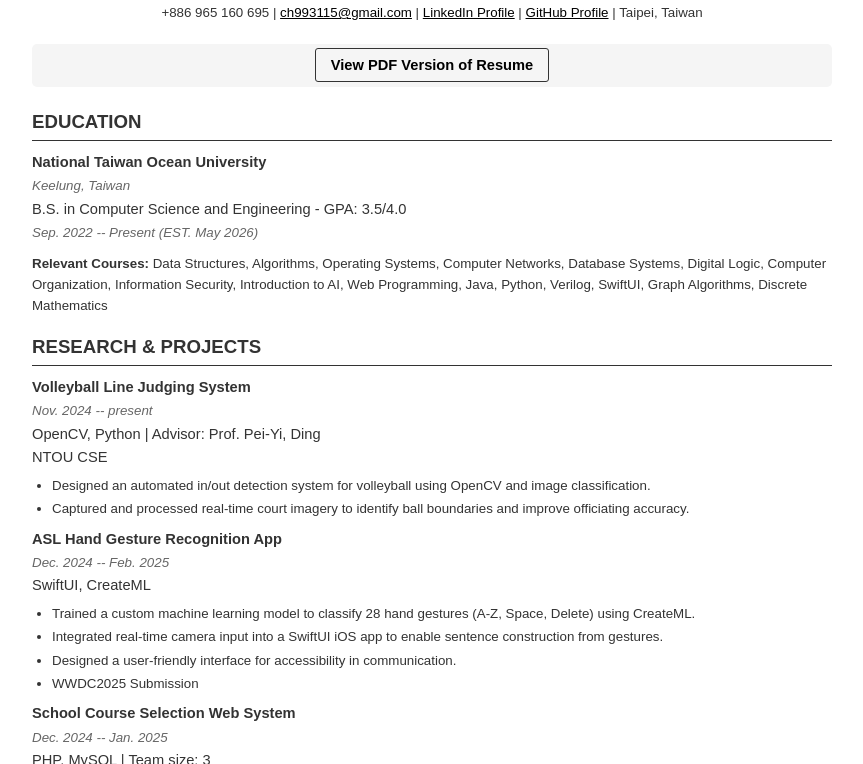
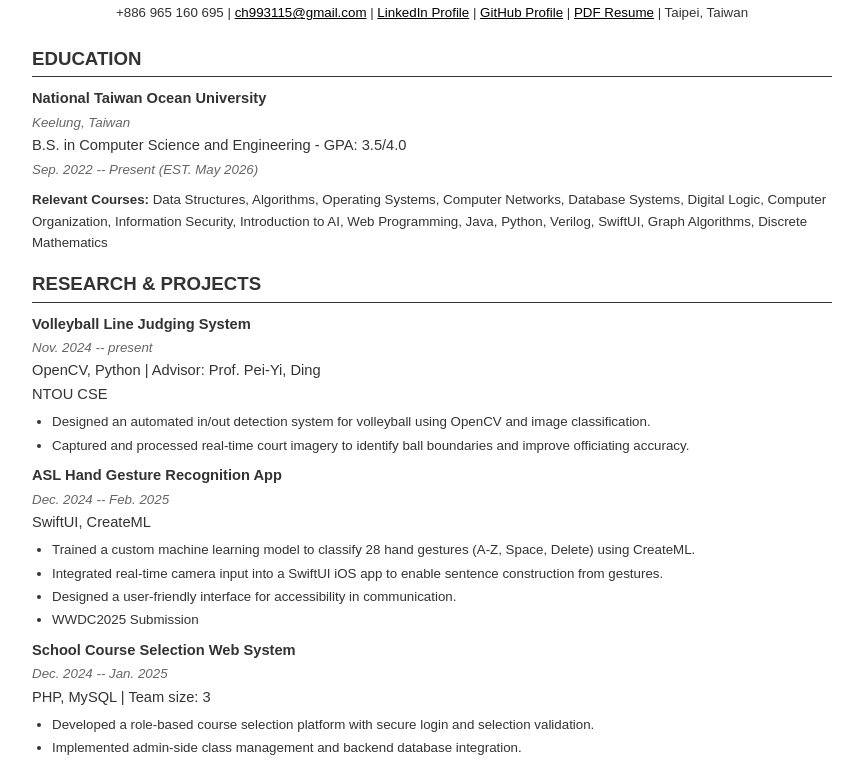
Before and after one commit to itsYoga/Resume, a plain HTML site: page index.html in a window 1280 px wide. Shown: the part 79-843 px from the top of the page, without its empty margins (208-1071 px from the left). Drawn offline with Linux system fonts and the light colour scheme.

Commit message:
Update index.html

```diff
--- a/index.html
+++ b/index.html
@@ -90,25 +90,6 @@
         .relevant-courses strong {
             font-weight: bold;
         }
-        .pdf-link {
-            text-align: center;
-            margin: 20px 0;
-            padding: 10px;
-            background-color: #f5f5f5;
-            border-radius: 5px;
-        }
-        .pdf-link a {
-            color: #000;
-            text-decoration: none;
-            font-weight: bold;
-            padding: 8px 15px;
-            border: 1px solid #333;
-            border-radius: 3px;
-        }
-        .pdf-link a:hover {
-            background-color: #333;
-            color: #fff;
-        }
     </style>
 </head>
 <body>
@@ -119,12 +100,9 @@
             <a href="mailto:ch993115@gmail.com">ch993115@gmail.com</a> |
             <a href="https://www.linkedin.com/in/yu-jia-liang-77ab022a7">LinkedIn Profile</a> |
             <a href="https://github.com/itsYoga">GitHub Profile</a> |
+            <a href="Resume.pdf" target="_blank">PDF Resume</a> |
             Taipei, Taiwan
         </div>
-    </div>
-
-    <div class="pdf-link">
-        <a href="Resume.pdf" target="_blank">View PDF Version of Resume</a>
     </div>
 
     <div class="section">
```
